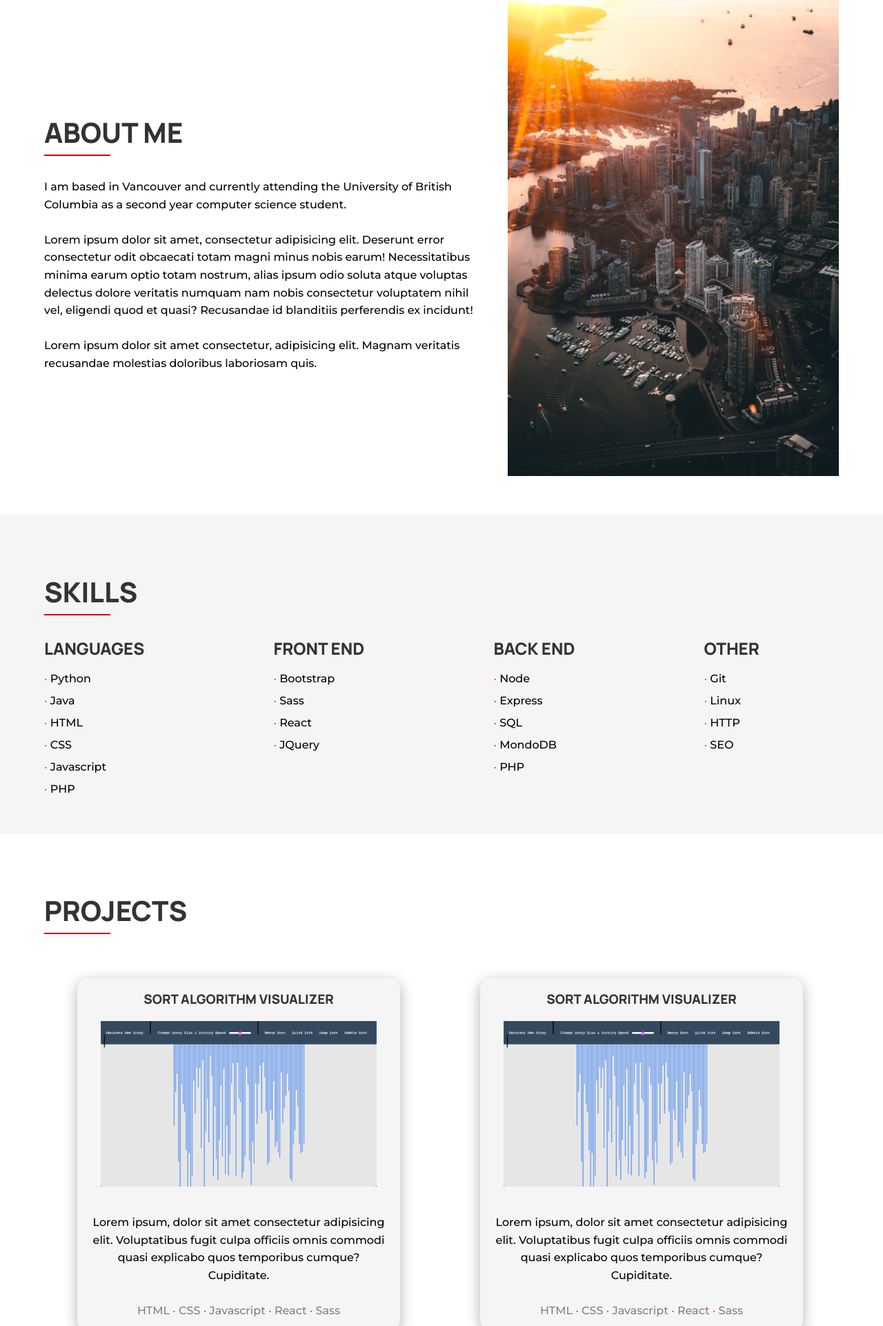
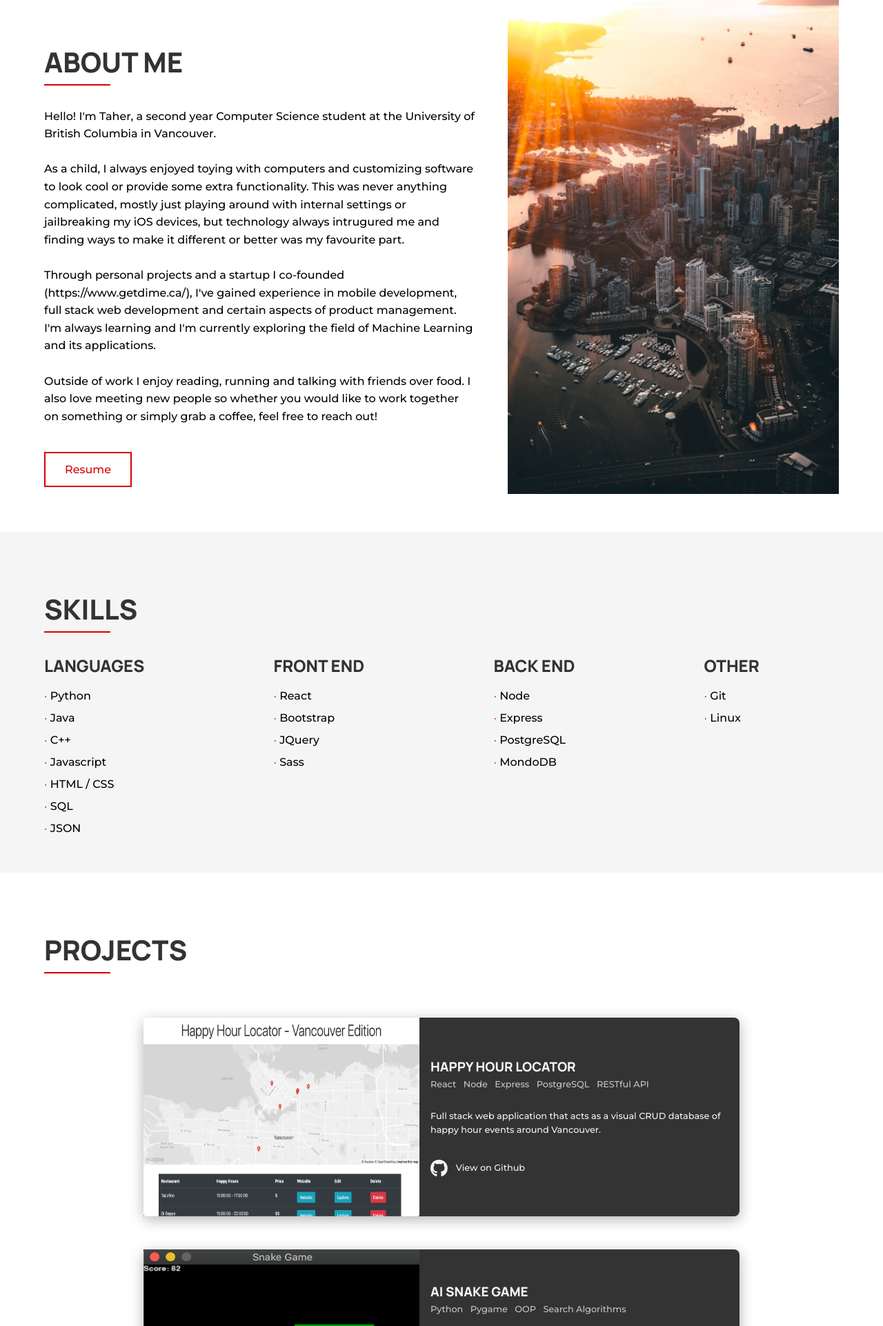
Before and after one commit to taherfa/Personal-Portfolio, a website: page dist/index.html in a window 1280 px wide. Shown: the part 878-2800 px from the top of the page at 69% size. Drawn offline with nearby package versions, Linux system fonts and the light colour scheme.

Commit message:
Portfolio completed

```diff
--- a/dist/css/main.css
+++ b/dist/css/main.css
@@ -17,6 +17,15 @@
 .btn-dark {
   color: #f5f5f5;
   background-color: #333; }
+
+.btn-outline {
+  border: 2px solid #d80000;
+  background-color: white;
+  color: #d80000;
+  padding: 14px 28px;
+  font-size: 16px;
+  cursor: pointer;
+}
 
 .bottom-line {
   height: 2px;
@@ -76,6 +85,8 @@ img {
   position: fixed;
   top: 0px;
   width: 100%; }
+
+
 
 header div.container {
   background-color: #191919;
@@ -177,30 +188,55 @@ section#projects {
         font-weight: 800px;
         font-size: 2.5rem; }
     section#projects .projects-content .project-cards {
-      display: grid;
-      grid-template-columns: repeat(2, 1fr);
-      grid-gap: 4rem;
-      padding-left: 3rem;
-      padding-bottom: 2rem; }
+      display: flex;
+      flex-direction: column;
+    }
       section#projects .projects-content .project-cards .project-card {
-        border-radius: 1rem;
+        align-items: center;
+        margin-right: auto;
+        margin-left: auto;
+        color: #f5f5f5;
         display: flex;
-        flex-direction: column;
-        width: 90%;
-        align-items: center;
-        justify-content: center;
-        background-color: #f5f5f5;
-        text-align: center;
+        flex-direction: row;
+        border-radius: 0.5rem;
+        width: 75%;
+        background-color: #333;
+        margin-bottom: 3rem;
         box-shadow: 0 5px 20px 0 rgba(0, 0, 0, 0.3); }
         section#projects .projects-content .project-cards .project-card h3 {
-          padding-top: 1rem; }
+          color: #f5f5f5;
+          padding-left: 1rem;
+         }
         section#projects .projects-content .project-cards .project-card .project-img {
-          padding: 1rem 0; }
+          line-height: 0rem;
+          padding: 0rem 0;
+          max-width: 100%;
+          max-height: 100%;}
         section#projects .projects-content .project-cards .project-card p.project-description {
-          padding: 1rem 1rem 0rem 1rem; }
+          font-size: 0.8rem;
+          margin-left: 1rem;
+          margin-right: 1rem;
+          padding: 0rem 0rem 0rem 0rem; }
         section#projects .projects-content .project-cards .project-card p.project-skills {
-          padding-bottom: 1rem;
-          color: grey; }
+          font-size: 0.8rem;
+          padding-left: 1rem;
+          padding-bottom: 0rem;
+          color: #c6c6c6; }
+        section#projects .projects-content .project-cards .project-card div.project-buttons {
+          margin-top: 2rem;
+          /* margin-bottom: 1rem; */
+          padding-left: 1rem;
+          display: flex;
+          align-items: center;
+          font-size: 0.8rem;
+          color: #f5f5f5;
+          }
+          section#projects .projects-content .project-cards .project-card div.project-buttons i{
+            margin-right: 0.75rem;
+            }
+          section#projects .projects-content .project-cards .project-card div.project-buttons:hover {
+            opacity: 0.7;
+          }
 
 #footer-section {
   background: #333;
--- a/dist/index.html
+++ b/dist/index.html
@@ -5,14 +5,18 @@
     <meta charset="UTF-8">
     <meta name="viewport" content="width=device-width, initial-scale=1.0">
     <link rel="stylesheet" href="./css/main.css">
+    <link rel="stylesheet" href="./css/responsive.css">
     <script src="https://kit.fontawesome.com/4170a75a7d.js" crossorigin="anonymous"></script>
     <link
         href="https://fonts.googleapis.com/css2?family=Manrope:wght@300;400;800&family=Montserrat:wght@500&display=swap"
         rel="stylesheet">
-    <title>Taher Ankleshwaria | Full Stack Developer</title>
+    <title>Taher Ankleshwaria</title>
 </head>
 
 <body>
+    <div class="responsive-toggle">
+        <h4>Please view on a desktop.</h4>
+    </div>
     <header id="home-header">
         <div id="navbar" class="container">
             <nav id="main-nav">
@@ -22,6 +26,7 @@
                     <li><a href="#skills">Skills</a></li>
                     <li><a href="#projects">Projects</a></li>
                     <li><a href="#footer-section">Contact</a></li>
+                    <li><a href="img/Resume.pdf">Resume</a></li>
                 </ul>
             </nav>
         </div>
@@ -30,13 +35,15 @@
                 <h1>Taher Ankleshwaria</h1>
                 <p>Computer Science Student @UBC</p>
                 <ul>
-                    <li><a target="_blank" href="https://twitter.com/taherfa_"><i class="fab fa-twitter fa-2x"></i></a>
+                    <li><a rel="noopener noreferrer" target="_blank" href="https://twitter.com/taherfa_"><i
+                                class="fab fa-twitter fa-2x"></i></a>
                     </li>
-                    <li><a target="_blank" href="https://github.com/taherfa"><i class="fab fa-github fa-2x"></i></i></a>
+                    <li><a rel="noopener noreferrer" target="_blank" href="https://github.com/taherfa"><i
+                                class="fab fa-github fa-2x"></i></a>
                     </li>
-                    <li><a target="_blank" href="https://www.linkedin.com/in/taherfa/"><i
+                    <li><a rel="noopener noreferrer" target="_blank" href="https://www.linkedin.com/in/taherfa/"><i
                                 class="fab fa-linkedin-in fa-2x"></i></a></li>
-                    <li><a target="_blank" href="#"><i class="far fa-file fa-2x"></i></a></li>
+                    <li><a target="_blank" href="img/Resume.pdf"><i class="far fa-file fa-2x"></i></a></li>
                 </ul>
                 <div class="showcase-buttons">
                     <a target="_blank" href="mailto:t.ankleshwaria@gmail.com" class="btn-main">Get In Touch</a>
@@ -53,12 +60,32 @@
                     <h1>About Me</h1>
                     <div class="bottom-line"></div>
                 </div>
-                <p>I am based in Vancouver and currently attending the University of British Columbia as a second year
-                    computer science student.</p>
+                <p>Hello! I'm Taher, a second year Computer Science student at the University of British Columbia in
+                    Vancouver.</p>
                 <br>
-                <p>Lorem ipsum dolor sit amet, consectetur adipisicing elit. Deserunt error consectetur odit obcaecati totam magni minus nobis earum! Necessitatibus minima earum optio totam nostrum, alias ipsum odio soluta atque voluptas delectus dolore veritatis numquam nam nobis consectetur voluptatem nihil vel, eligendi quod et quasi? Recusandae id blanditiis perferendis ex incidunt!</p>
+                <p>
+                    As a child, I always enjoyed toying with computers and customizing software to look cool or provide
+                    some extra functionality. This was never anything complicated, mostly just playing around with
+                    internal settings or jailbreaking my iOS devices, but technology always intrugured me and finding
+                    ways to make it different or better was my favourite part.
+                </p>
                 <br>
-                <p>Lorem ipsum dolor sit amet consectetur, adipisicing elit. Magnam veritatis recusandae molestias doloribus laboriosam quis.</p>
+                <!-- <p>After my first year at UBC, I decided that software was where I wanted to spend my time. Not only did
+                    it seem like the natural choice for me, but I had also recognized the massive potential for positive
+                    change that technology provides. Change that I would like to be a part of.</p>
+                <br> -->
+                <p>Through personal projects and a startup I co-founded (https://www.getdime.ca/), I've gained
+                    experience in mobile development, full stack web development and certain aspects of product
+                    management. I'm always learning and I'm currently exploring the field of Machine Learning and its
+                    applications.
+                </p>
+                <br>
+                <p>Outside of work I enjoy reading, running and talking with friends over food.
+                    I also love meeting new people so whether you would like to work together on something or simply
+                    grab a coffee, feel
+                    free to reach out!</p>
+                <br><br>
+                <a href="img/Resume.pdf" class="btn btn-outline">Resume</a>
             </div>
             <div class="about-image">
                 <img src="./img/vancouver.jpg" style="width:30rem; height:45rem;" alt="Vancouver">
@@ -77,32 +104,30 @@
                     <h2>Languages</h2>
                     <p><span class="red-bullet">∙</span> Python</p>
                     <p><span class="red-bullet">∙</span> Java</p>
-                    <p><span class="red-bullet">∙</span> HTML</p>
-                    <p><span class="red-bullet">∙</span> CSS</p>
+                    <p><span class="red-bullet">∙</span> C++</p>
                     <p><span class="red-bullet">∙</span> Javascript</p>
-                    <p><span class="red-bullet">∙</span> PHP</p>
+                    <p><span class="red-bullet">∙</span> HTML / CSS</p>
+                    <p><span class="red-bullet">∙</span> SQL</p>
+                    <p><span class="red-bullet">∙</span> JSON</p>
                 </div>
                 <div class="skill-box">
                     <h2>Front End</h2>
+                    <p><span class="red-bullet">∙</span> React</p>
                     <p><span class="red-bullet">∙</span> Bootstrap</p>
+                    <p><span class="red-bullet">∙</span> JQuery</p>
                     <p><span class="red-bullet">∙</span> Sass</p>
-                    <p><span class="red-bullet">∙</span> React</p>
-                    <p><span class="red-bullet">∙</span> JQuery</p>
                 </div>
                 <div class="skill-box">
                     <h2>Back End</h2>
                     <p><span class="red-bullet">∙</span> Node</p>
                     <p><span class="red-bullet">∙</span> Express</p>
-                    <p><span class="red-bullet">∙</span> SQL</p>
+                    <p><span class="red-bullet">∙</span> PostgreSQL</p>
                     <p><span class="red-bullet">∙</span> MondoDB</p>
-                    <p><span class="red-bullet">∙</span> PHP</p>
                 </div>
                 <div class="skill-box">
                     <h2>Other</h2>
                     <p><span class="red-bullet">∙</span> Git</p>
                     <p><span class="red-bullet">∙</span> Linux</p>
-                    <p><span class="red-bullet">∙</span> HTTP</p>
-                    <p><span class="red-bullet">∙</span> SEO</p>
                 </div>
             </div>
         </div>
@@ -116,60 +141,98 @@
             </div>
             <div class="project-cards">
                 <div class="project-card">
-                    <h3>Sort Algorithm Visualizer</h3>
                     <div class="project-img">
-                        <img src="./img/sort.png" style="width:25rem; height:15rem;" alt="">
+                        <img src="./img/HappyHourLocator.png" style="width:25rem; height:18rem;" alt="">
                     </div>
-                    <p class="project-description">Lorem ipsum, dolor sit amet consectetur adipisicing elit.
-                        Voluptatibus fugit culpa officiis omnis
-                        commodi quasi explicabo quos temporibus cumque? Cupiditate.</p>
+                    <div class="project-info">
+                        <h3>Happy Hour Locator</h3>
+                        <p class="project-skills"> React <span class="red-bullet">∙</span> Node <span
+                                class="red-bullet">∙</span> Express <span class="red-bullet">∙</span> PostgreSQL <span
+                                class="red-bullet">∙</span> RESTful API
+                        </p>
                         <br>
-                    <p class="project-skills"> HTML <span class="red-bullet">∙</span> CSS <span
-                            class="red-bullet">∙</span> Javascript <span class="red-bullet">∙</span> React <span
-                            class="red-bullet">∙</span> Sass
+                        <p class="project-description">
+                            Full stack web application that acts as a visual CRUD database of happy hour events around
+                            Vancouver.
                         </p>
+                        <a rel="noopener noreferrer" target="_blank"
+                            href="https://github.com/taherfa/Happy-Hour-Web-App">
+                            <div class="project-buttons">
+                                <i class="fab fa-github fa-2x"></i>
+                                <p>View on Github</p>
+                            </div>
+                        </a>
+                    </div>
                 </div>
                 <div class="project-card">
-                    <h3>Sort Algorithm Visualizer</h3>
                     <div class="project-img">
-                        <img src="./img/sort.png" style="width:25rem; height:15rem;" alt="">
+                        <img src="./img/snake.png" style="width:25rem; height:18rem;" alt="">
                     </div>
-                    <p class="project-description">Lorem ipsum, dolor sit amet consectetur adipisicing elit.
-                        Voluptatibus fugit culpa officiis omnis
-                        commodi quasi explicabo quos temporibus cumque? Cupiditate.</p>
+                    <div class="project-info">
+                        <h3>AI Snake Game</h3>
+                        <p class="project-skills"> Python <span class="red-bullet">∙</span> Pygame <span
+                                class="red-bullet">∙</span> OOP <span class="red-bullet">∙</span> Search Algorithms</p>
                         <br>
-                    <p class="project-skills"> HTML <span class="red-bullet">∙</span> CSS <span
-                            class="red-bullet">∙</span> Javascript <span class="red-bullet">∙</span> React <span
-                            class="red-bullet">∙</span> Sass
+                        <p class="project-description">
+                            Snake game programmed to use either a breadth-first search or an A* algorithm to find the
+                            shortest possible path between its
+                            head and the food while considering the surrounding obstacles
                         </p>
+                        <a rel="noopener noreferrer" target="_blank"
+                            href="https://github.com/taherfa/Happy-Hour-Web-App">
+                            <div class="project-buttons">
+                                <i class="fab fa-github fa-2x"></i>
+                                <p>View on Github</p>
+                            </div>
+                        </a>
+                    </div>
                 </div>
                 <div class="project-card">
-                    <h3>Sort Algorithm Visualizer</h3>
                     <div class="project-img">
-                        <img src="./img/sort.png" style="width:25rem; height:15rem;" alt="">
+                        <img src="./img/dime.png" style="width:25rem; height:18rem;" alt="">
                     </div>
-                    <p class="project-description">Lorem ipsum, dolor sit amet consectetur adipisicing elit.
-                        Voluptatibus fugit culpa officiis omnis
-                        commodi quasi explicabo quos temporibus cumque? Cupiditate.</p>
+                    <div class="project-info">
+                        <h3>Dime - The New App on Campus</h3>
+                        <p class="project-skills"> Dart <span class="red-bullet">∙</span> Flutter <span
+                                class="red-bullet">∙</span> UI/UX Design <span class="red-bullet">∙</span> Agile <span
+                                class="red-bullet">∙</span> Startup
+                        </p>
                         <br>
-                    <p class="project-skills"> HTML <span class="red-bullet">∙</span> CSS <span
-                            class="red-bullet">∙</span> Javascript <span class="red-bullet">∙</span> React <span
-                            class="red-bullet">∙</span> Sass
+                        <p class="project-description">
+                            As co-founder and lead front-end developer, I tackled the design, development and
+                            maintenance of a social media app centered around students and campus life through features
+                            like messaging, reddit style channels, a “people around you” feature and our special social
+                            cards
                         </p>
+                        <a rel="noopener noreferrer" target="_blank" href="https://www.getdime.ca/">
+                            <div class="project-buttons">
+                                <i class="fas fa-globe fa-2x"></i>
+                                <p>Link to Website</p>
+                            </div>
+                        </a>
+                    </div>
                 </div>
                 <div class="project-card">
-                    <h3>Sort Algorithm Visualizer</h3>
                     <div class="project-img">
-                        <img src="./img/pathfind.png" style="width:25rem; height:15rem;" alt="">
+                        <img src="./img/JavaApp.png" style="width:25rem; height:18rem;" alt="">
                     </div>
-                    <p class="project-description">Lorem ipsum, dolor sit amet consectetur adipisicing elit.
-                        Voluptatibus fugit culpa officiis omnis
-                        commodi quasi explicabo quos temporibus cumque? Cupiditate.</p>
+                    <div class="project-info">
+                        <h3>Personal Budgeting Manager</h3>
+                        <p class="project-skills"> Java <span class="red-bullet">∙</span> OOP <span
+                                class="red-bullet">∙</span> JUnit Testing <span class="red-bullet">∙</span> Swing Toolkit
+                        </p>
                         <br>
-                    <p class="project-skills"> HTML <span class="red-bullet">∙</span> CSS <span
-                            class="red-bullet">∙</span> Javascript <span class="red-bullet">∙</span> React <span
-                            class="red-bullet">∙</span> Sass
+                        <p class="project-description">
+                            Developed an object oriented solution, using the observer design pattern, to tracking a user’s spending. Users are able to
+                            create multiple categories with assigned monthly budgets to organize their purchases into. Tested with JUnit and GUI developed using Swing.
                         </p>
+                        <a href="img/JavaApp.png">
+                            <div class="project-buttons">
+                                <i class="fab fa-github fa-2x"></i>
+                                <p>Github is Private</p>
+                            </div>
+                        </a>
+                    </div>
                 </div>
             </div>
         </div>
@@ -190,11 +253,14 @@
             <div class="right-side">
                 <div class="social-links">
                     <ul>
-                        <li><a target="_blank" href="https://www.facebook.com/t.ankleshwaria">Facebook</a></li>
+                        <li><a rel="noopener noreferrer" target="_blank"
+                                href="https://www.github.com/taherfa">Github</a></li>
                         <li><span class="red-bullet">∙</span></li>
-                        <li><a target="_blank" href="https://www.linkedin.com/in/taherfa/">LinkedIn</a></li>
+                        <li><a rel="noopener noreferrer" target="_blank"
+                                href="https://www.linkedin.com/in/taherfa/">LinkedIn</a></li>
                         <li><span class="red-bullet">∙</span></li>
-                        <li><a target="_blank" href="https://twitter.com/taherfa_">Twitter</a></li>
+                        <li><a rel="noopener noreferrer" target="_blank" href="https://twitter.com/taherfa_">Twitter</a>
+                        </li>
                     </ul>
                 </div>
             </div>
```
Also changed, not shown: dist/css/responsive.css (added, +14 -0 lines), dist/img/HappyHourLocator.png (added), dist/img/JavaApp.png (added), dist/img/dime.png (added), dist/img/snake.png (added), 1 other file. Lines whose indentation alone changed are shown as unchanged.
